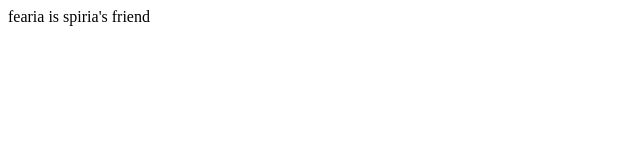
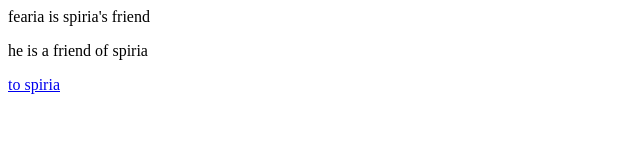
Before and after one commit to myrnamoon/spiria, a plain HTML site: page fearia.html in a window 1280 px wide. Shown: the whole page, without its empty margins (0-640 px from the left). Drawn offline with Linux system fonts and the light colour scheme.

Commit message:
Update fearia.html

```diff
--- a/fearia.html
+++ b/fearia.html
@@ -1 +1,10 @@
-<hi>fearia is spiria's friend</hi>
+<html>
+  <head>
+    <title>spiria is cool</title>
+  </head>
+  <body>
+    <hi>fearia is spiria's friend</h1>
+    <p>he is a friend of spiria</p>
+    <a href="index.html">to spiria</a>
+  </body>
+</html>
```
